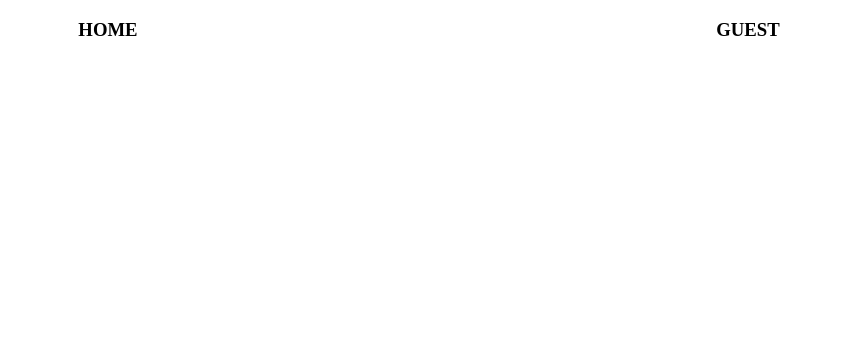
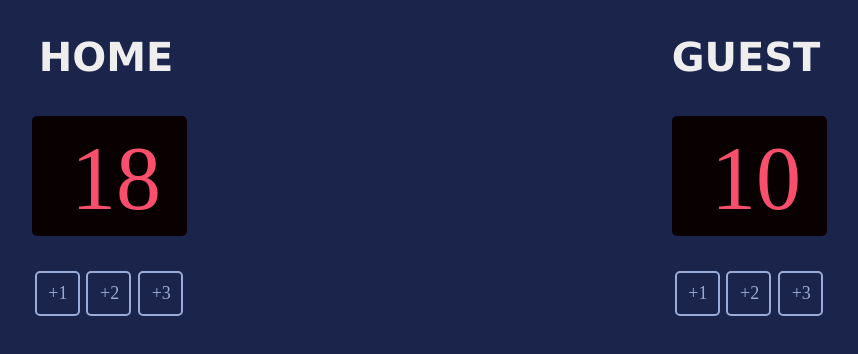
Before and after one commit to reemYakop/basketball-scoreboard, a plain HTML site: page index.html in a window 1280 px wide. Shown: the whole page, without its empty margins (211-1069 px from the left). Drawn offline with Linux system fonts and the light colour scheme; a web font is replaced by a local one.

Commit message:
Added the six buttons that increase scores

```diff
--- a/index.css
+++ b/index.css
@@ -1,8 +1,91 @@
 body {
-    margin: 0;
+  margin: 0;
 }
 
 .container {
-    display: flex;
-    justify-content: space-around;
+  display: flex;
+  justify-content: space-around;
+  width: 100%;
+  height: 100%;
+  top: -678px;
+  left: -1996px;
+  gap: 0px;
+  opacity: 0px;
+  background: #1b244a;
 }
+
+h3 {
+  width: 149px;
+  height: 36px;
+  top: 68px;
+  left: 85px;
+  gap: 0px;
+  opacity: 0px;
+  font-family: Verdana;
+  font-size: 40px;
+  font-weight: 700;
+  line-height: 35.89px;
+  text-align: center;
+  color: #eeeeee;
+}
+
+.score-box {
+  width: 155px;
+  height: 120px;
+  top: 125px;
+  left: 82px;
+  gap: 0px;
+  border-radius: 5px 5px 5px 5px;
+  opacity: 0px;
+  background: #080001;
+}
+
+#score-num {
+  width: 117px;
+  height: 120px;
+  top: 125px;
+  left: 100px;
+  gap: 0px;
+  opacity: 0px;
+  font-family: "Cursed Timer ULiL", "sans-serif";
+  font-size: 90px;
+  font-weight: 400;
+  line-height: 126.67px;
+  text-align: center;
+
+  color: #f94f6d;
+  margin: 0 18px 20px 26px;
+}
+
+.btns-box {
+  width: 155px;
+  height: 45px;
+  top: 271px;
+  left: 337px;
+  gap: 0px;
+  border-radius: 5px 0px 0px 0px;
+  opacity: 0px;
+  display: flex;
+  justify-content: space-around;
+  margin-top: 26px;
+}
+
+button {
+  width: 45px;
+  height: 45px;
+  top: 271px;
+  left: 337px;
+  gap: 0px;
+  font-family: "Cursed Timer ULiL", "sans-serif";
+  color: #9aabd8;
+  border-radius: 5px 5px 5px 5px;
+  opacity: 0px;
+  background: #1b244a;
+  border: 2px solid #9aabd8;
+  padding: 7px 9px 9px 10.23px;
+  margin: 9px 0 11px 0px;
+  text-align: center;
+  font-size: 18px;
+  font-weight: 400;
+  line-height: 27.81px;
+}
--- a/index.html
+++ b/index.html
@@ -1,14 +1,34 @@
 <html>
   <head>
-        <link rel="stylesheet" href="index.css">
+    <link rel="stylesheet" href="index.css" />
+    <link
+      href="https://fonts.cdnfonts.com/css/cursed-timer-ulil"
+      rel="stylesheet"
+    />
   </head>
   <body>
     <div class="container">
       <div>
         <h3>HOME</h3>
+        <div class="score-box">
+          <h6 id="score-num">18</h6>
+        </div>
+        <div class="btns-box">
+          <button id="plus-one-point">+1</button>
+          <button id="plus-two-point">+2</button>
+          <button id="plus-three-point">+3</button>
+        </div>
       </div>
       <div>
         <h3>GUEST</h3>
+        <div class="score-box">
+          <h6 id="score-num">10</h6>
+        </div>
+        <div class="btns-box">
+          <button id="plus-one-point">+1</button>
+          <button id="plus-two-point">+2</button>
+          <button id="plus-three-point">+3</button>
+        </div>
       </div>
     </div>
     <script src="index.js"></script>
```
Lines whose indentation alone changed are shown as unchanged.
